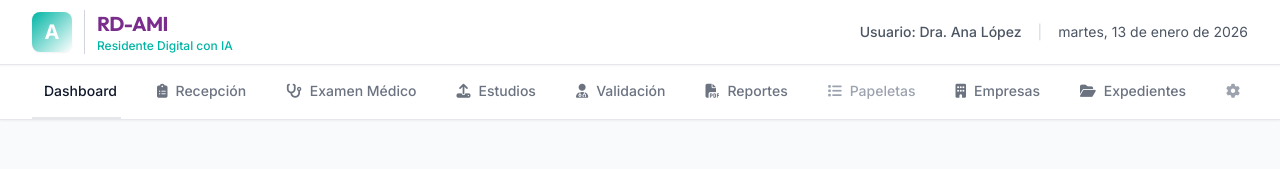
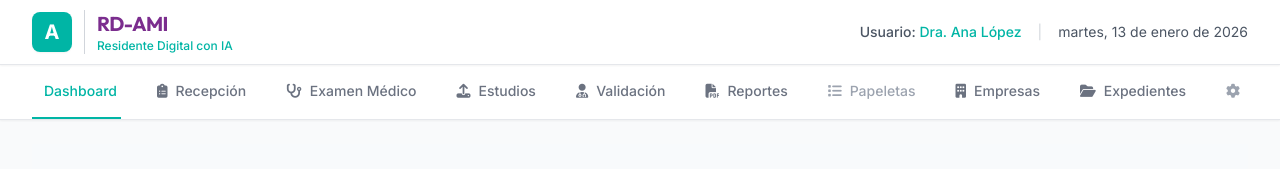
Before and after one commit to frank-vcorp/AMI-SYSTEM, a Next.js app in the folder packages/web-app/: page /admin in a window 1280 px wide. Shown: the top 169 px of the page. Built offline with nearby package versions, Linux system fonts and the light colour scheme; no server answers; the database is empty.

Commit message:
fix(ui): add missing brand colors for new layout

```diff
--- a/packages/web-app/tailwind.config.js
+++ b/packages/web-app/tailwind.config.js
@@ -11,6 +11,10 @@ module.exports = {
       colors: {
         'ami-turquoise': '#00B5A5', // Core Brand
         'ami-purple': '#7B2D8E',    // Core Secondary
+        'ami-light-turquoise': '#4FD1C7',
+        'ami-blue': '#00B5A5',
+        'ami-green': '#00B5A5',
+        'ami-yellow': '#f59e0b',
         medical: {
           50: '#F0FDFA',
           100: '#CCFBF1',
```
